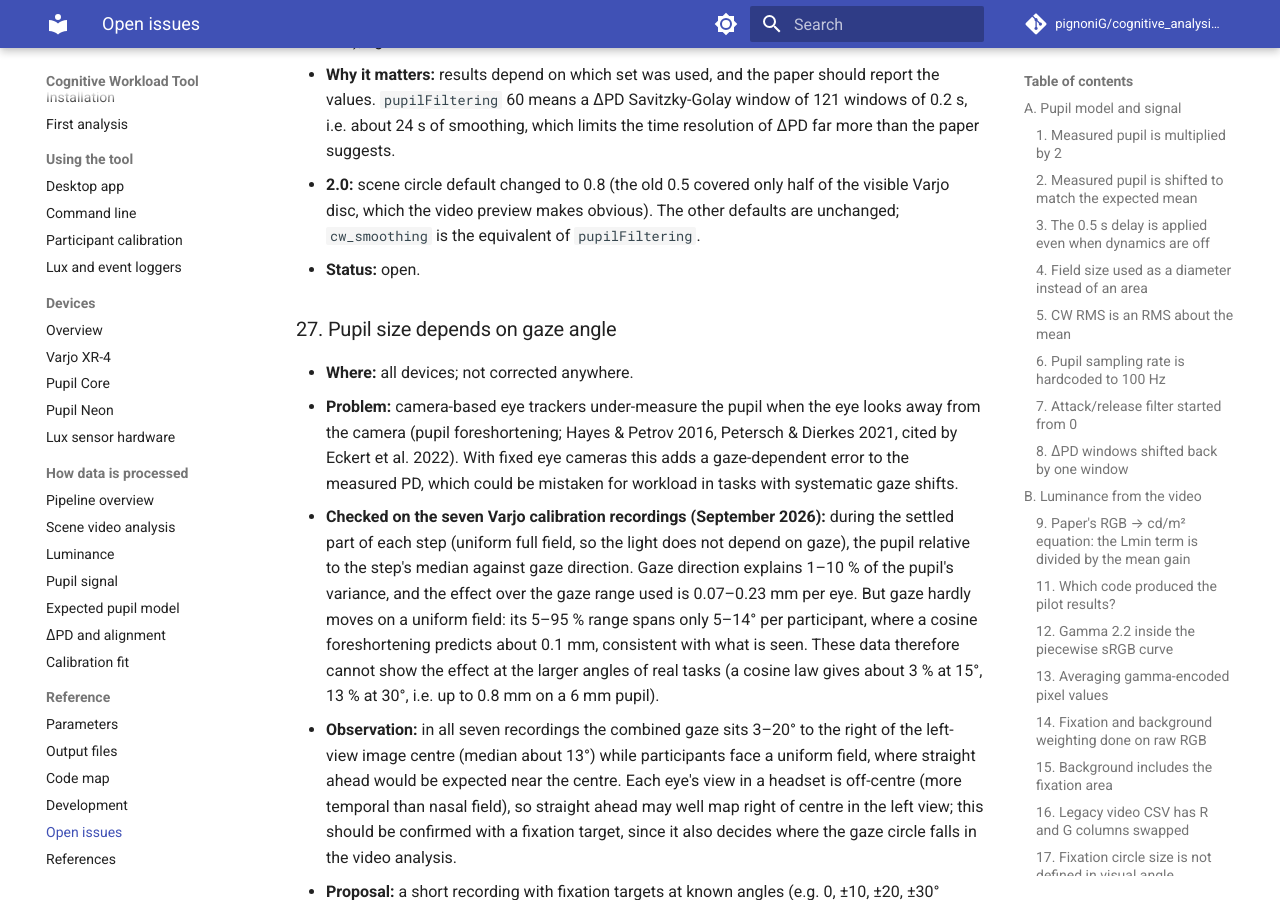
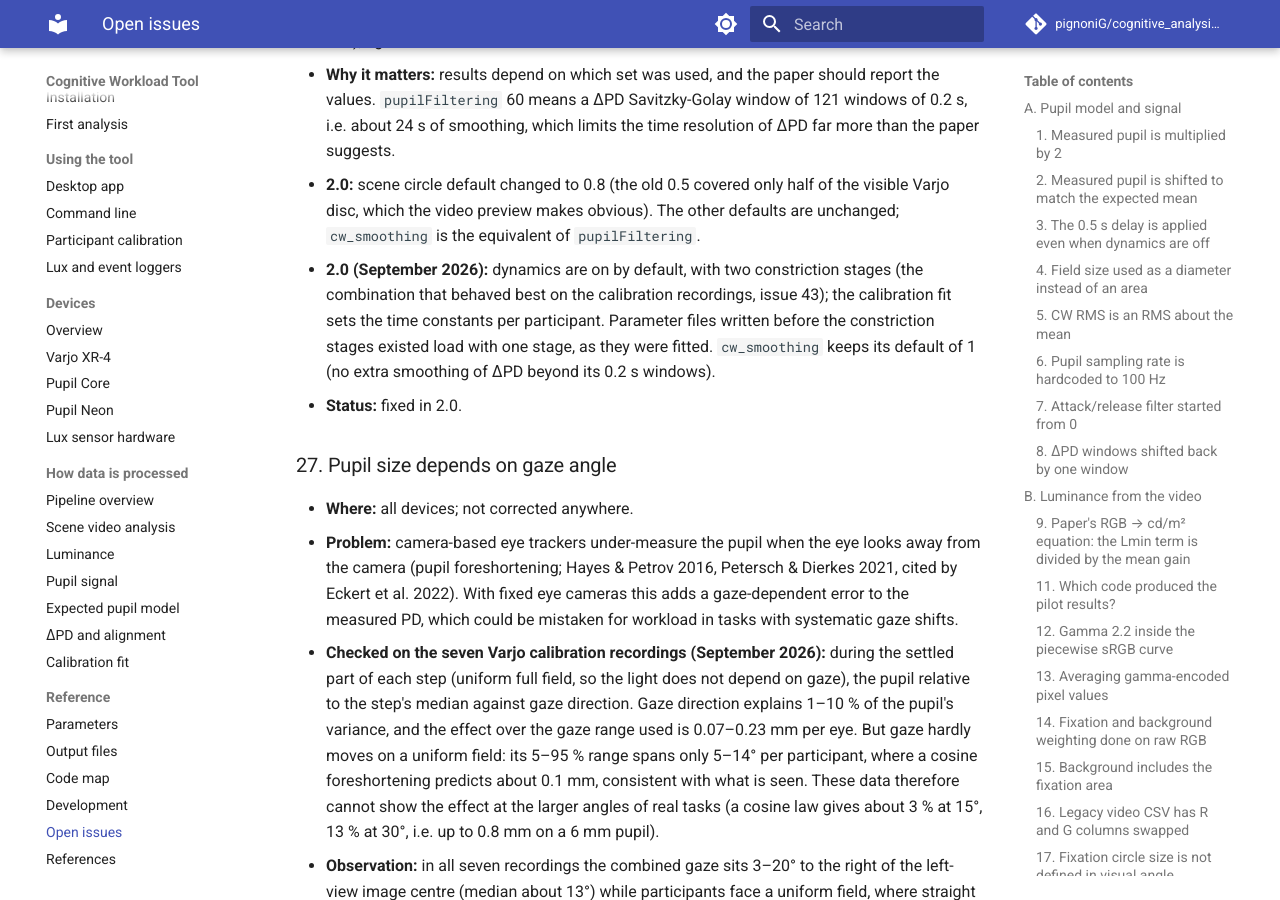
Before and after one commit to pignoniG/cognitive_analysis_tool, an MkDocs documentation site: the page built from docs/OPEN_ISSUES.md, in a window 1280 px wide and 900 px high, scrolled down 10666 px. Built offline with MkDocs 1.6.1 and Material for MkDocs 9.7.7, drawn with Linux system fonts in a browser that asks for light colours; comment, search, counter and statistics services are not loaded; some of the changed text lies outside the part shown.

Commit message:
Turn the dynamics on by default, with two constriction stages
New participants start with the dynamics on and two constriction
stages, the combination that behaved best on the calibration
recordings; the transient stays 0 until fitted. Parameter files written
before the stages existed load with one, as they were fitted. Tests
that build one-stage or instant synthetic participants now say so.
Open issue 26 is fixed.

```diff
--- a/docs/OPEN_ISSUES.md
+++ b/docs/OPEN_ISSUES.md
@@ -315,7 +315,11 @@ is revised; they remain in the git history of this file.
   which limits the time resolution of ΔPD far more than the paper suggests.
 - **2.0:** scene circle default changed to 0.8 (the old 0.5 covered only half of the visible Varjo disc, which the
   video preview makes obvious). The other defaults are unchanged; `cw_smoothing` is the equivalent of `pupilFiltering`.
-- **Status:** open.
+- **2.0 (September 2026):** dynamics are on by default, with two constriction stages (the combination that behaved
+  best on the calibration recordings, issue 43); the calibration fit sets the time constants per participant.
+  Parameter files written before the constriction stages existed load with one stage, as they were fitted.
+  `cw_smoothing` keeps its default of 1 (no extra smoothing of ΔPD beyond its 0.2 s windows).
+- **Status:** fixed in 2.0.
 
 ### 27. Pupil size depends on gaze angle
 - **Where:** all devices; not corrected anywhere.
@@ -731,8 +735,8 @@ is revised; they remain in the git history of this file.
   - Latency is 0.20–0.33 s with two stages instead of 0.29–0.38 s: the onset lies after the true start of a gradual
     constriction.
   - In g, escape τ (7.2 s) and dilation τ (9.6 s) still trade off; that is step 2 (two-phase dilation).
-- **Status:** steps 1 (transient) and 3 (two-stage constriction) done, both optional and off by default; steps 2
-  and 4 open.
+- **Status:** steps 1 (transient) and 3 (two-stage constriction) done; dynamics are on by default with two stages,
+  the transient 0 until fitted (issue 26); steps 2 and 4 wait for the new calibration sequence.
 - **What remains (September 2026)**, with two stages and the transient fitted on a–g:
   - after brightening, the mean residual is gone (within ±0.06 mm at every time from 0.5 to 9.5 s);
   - after darkening, the pupil still dilates later than the model: −0.12, −0.15 and −0.13 mm at 0.5, 1 and 1.5 s,
```
Also changed, not shown: docs/reference/parameters.md (+2 -2 lines), 4 other files.
